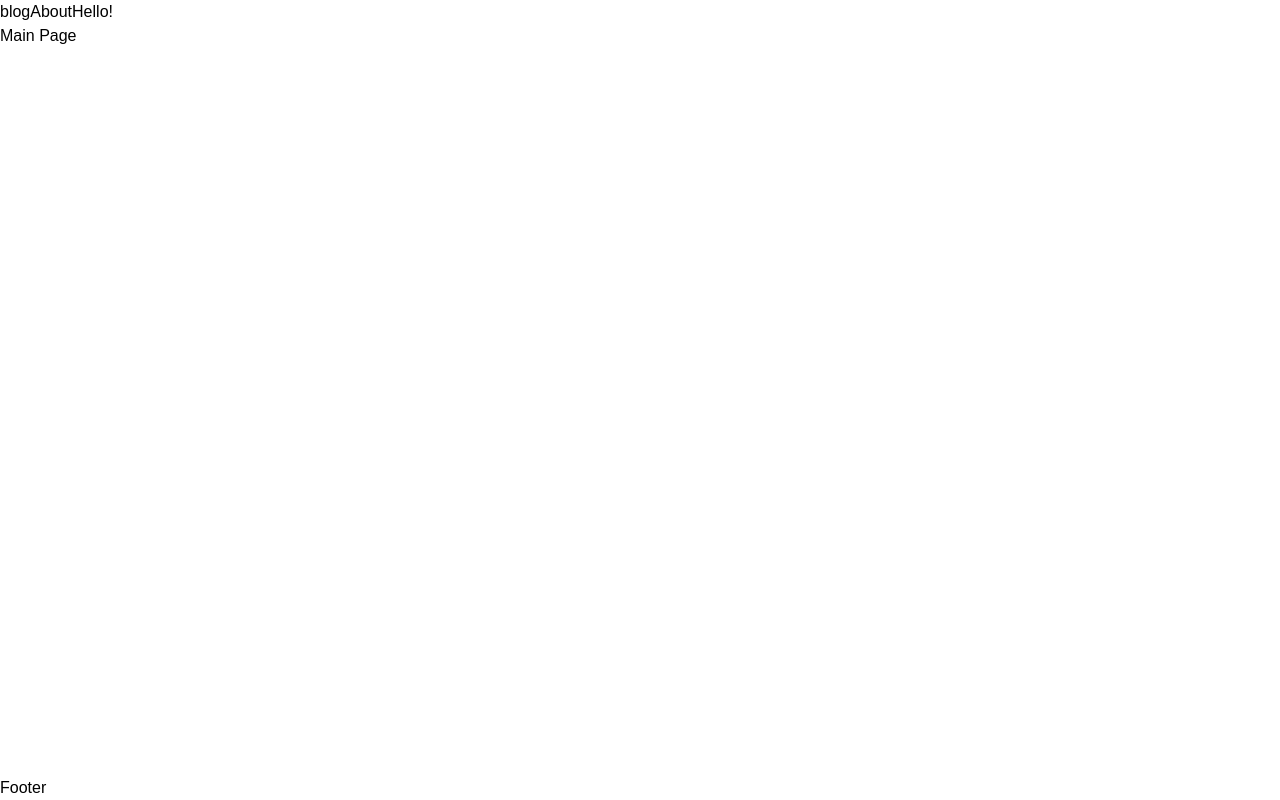
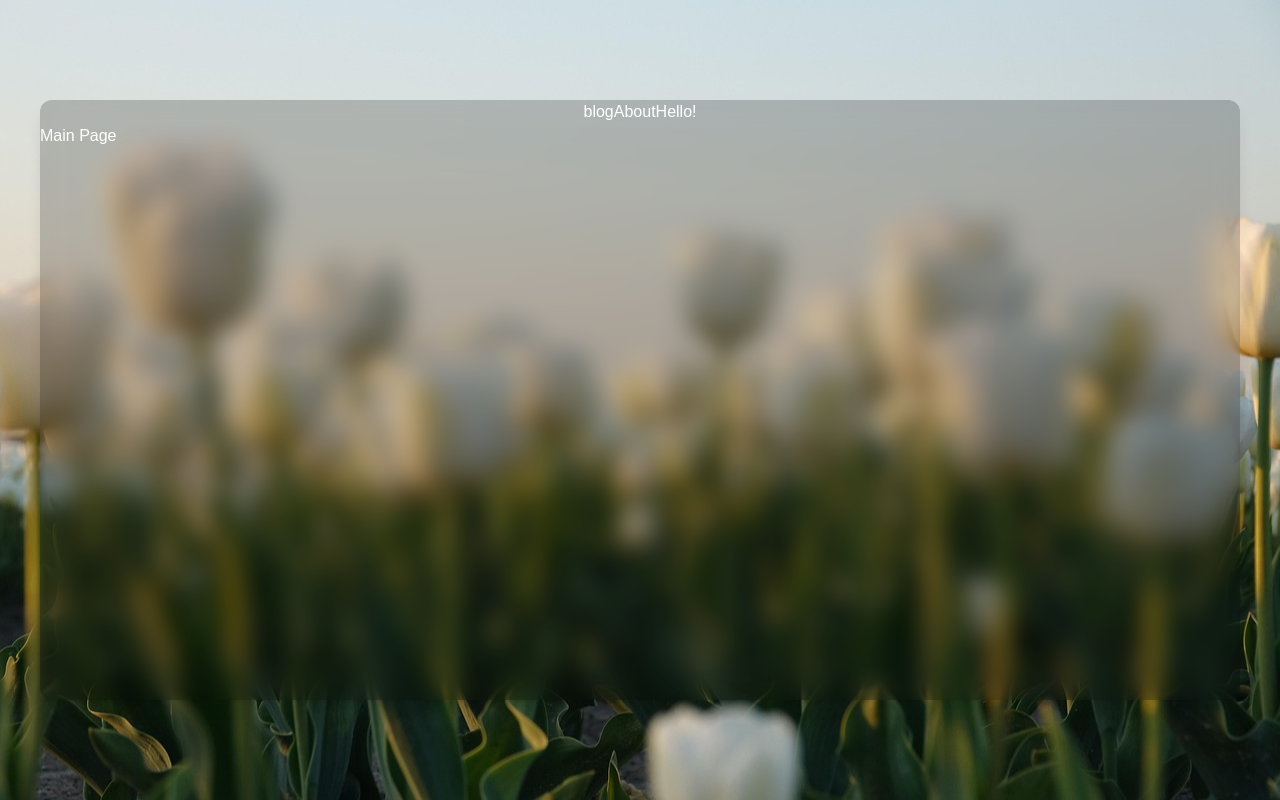
Before and after one commit to JAGORING/JagoLog, a Next.js app: page / in a window 1280 px wide. Built offline with nearby package versions, Linux system fonts and the light colour scheme.

Commit message:
[Style] main page > style 적용

```diff
--- a/src/app/layout.tsx
+++ b/src/app/layout.tsx
@@ -14,11 +14,16 @@ export default function RootLayout({
   children: React.ReactNode;
 }>) {
   return (
-    <html lang="en" className="h-full">
-      <body className="h-full min-h-screen flex flex-col">
-        <Header />
-        <main className="flex flex-1 flex-col">{children}</main>
-        <Footer />
+    <html lang="en">
+      <body
+        className="bg-cover bg-center h-full min-h-screen flex items-center justify-center px-2 xl:px-0"
+        style={{ backgroundImage: "url('/images/body_bg.jpg')" }}
+      >
+        <div className="bg-black/20 backdrop-blur-md shadow-lg rounded-xl w-full max-w-[1200px] h-[80vh] lg:h-[75vh] mx-auto my-6 overflow-y-auto scrollbar-thin scrollbar-thumb-rounded">
+          <Header />
+          <main className="h-[2300px] flex flex-col">{children}</main>
+          <Footer />
+        </div>
       </body>
     </html>
   );
--- a/src/config/globals.css
+++ b/src/config/globals.css
@@ -17,6 +17,7 @@
 body {
   background: var(--background);
   font-family: Arial, Helvetica, sans-serif;
+  color: #fff;
 }
 
 @layer utilities {
@@ -24,3 +25,15 @@ body {
     text-wrap: balance;
   }
 }
+
+.scrollbar-thumb-rounded::-webkit-scrollbar {
+  width: 6px;
+}
+.scrollbar-thumb-rounded::-webkit-scrollbar-thumb {
+  background-color: rgb(255, 255, 255);
+  border-radius: 10px;
+}
+
+.scrollbar-thumb-rounded::-webkit-scrollbar-track {
+  background: transparent;
+}
```
Also changed, not shown: public/images/body_bg.jpg (added).
